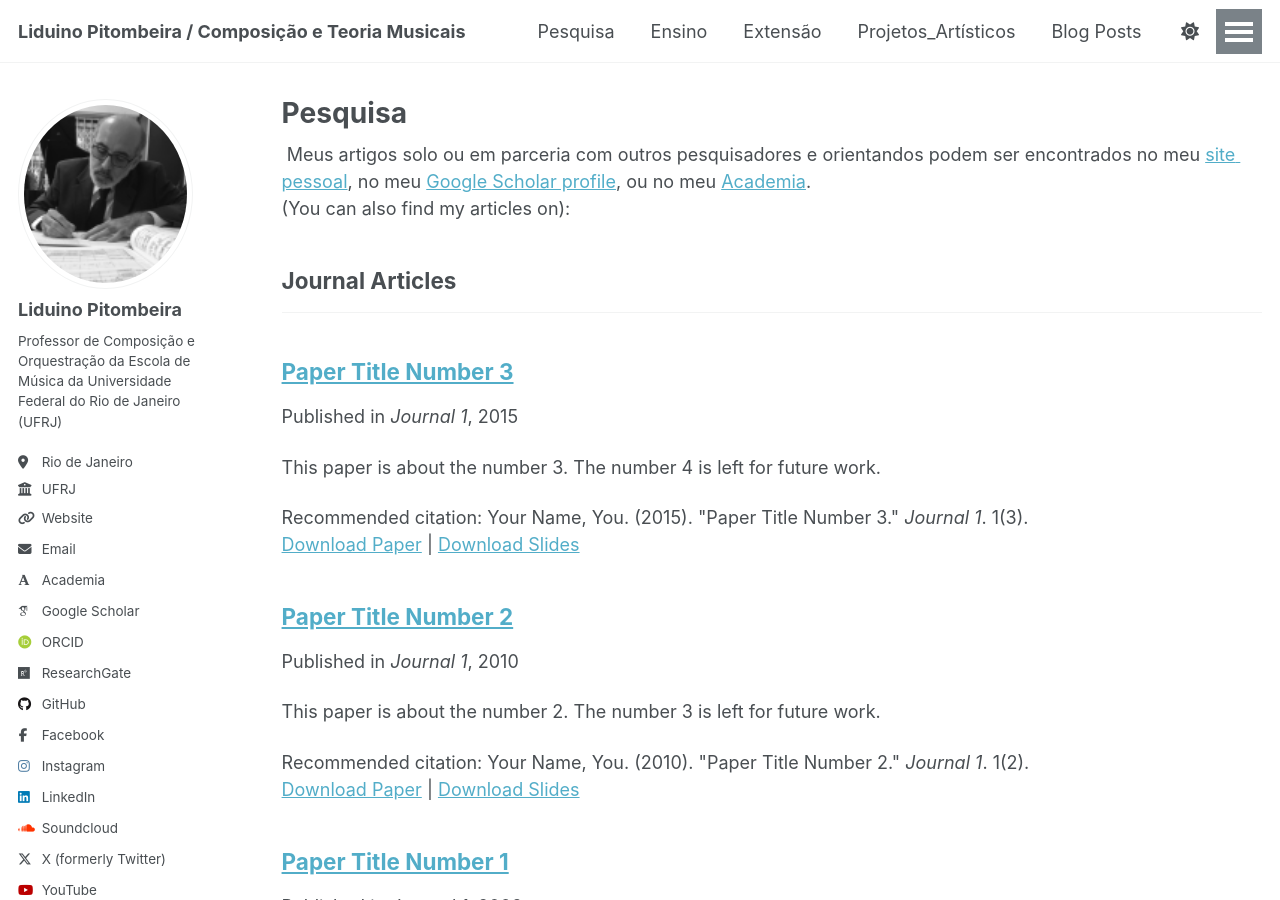
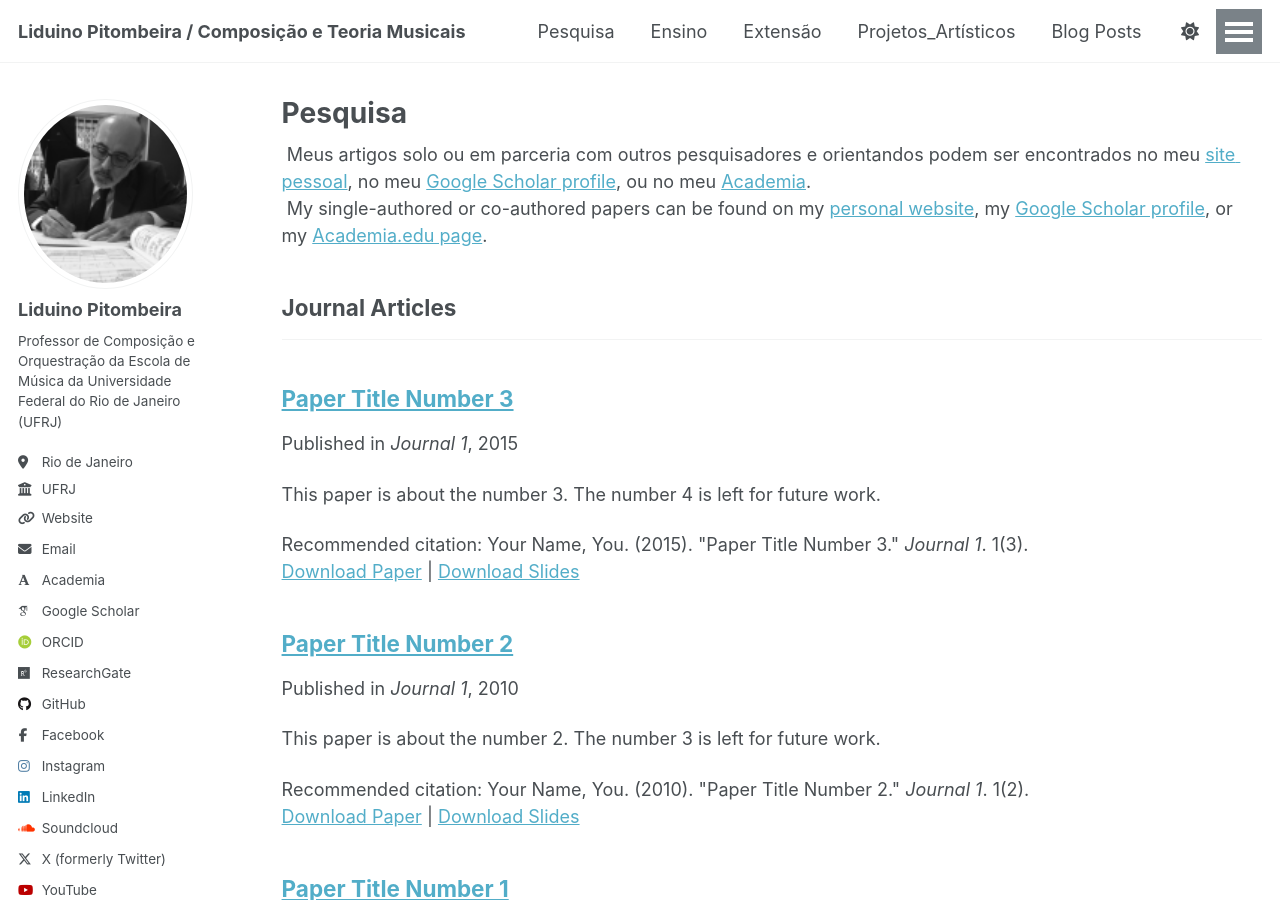
Before and after one commit to liduinopitombeira/liduinopitombeira.github.io, a Jekyll site: the page built from _pages/pesquisa.html, in a window 1280 px wide and 900 px high. Built offline with Jekyll 4.4.1, drawn with Linux system fonts in a browser that asks for light colours; some web fonts are replaced.

Commit message:
Update pesquisa.html

```diff
--- a/_pages/pesquisa.html
+++ b/_pages/pesquisa.html
@@ -9,7 +9,11 @@ author_profile: true
   <div class="wordwrap">
     Meus artigos solo ou em parceria com outros pesquisadores e orientandos podem ser encontrados no meu <a href="{{site.author.uri}}">site pessoal</a>,
     no meu <a href="{{site.author.googlescholar}}">Google Scholar profile</a>, ou no meu <a href="{{site.author.academia}}">Academia</a>.
-    <br>(You can also find my articles on):
+  </div>
+
+  <div class="wordwrap">
+    My single-authored or co-authored papers can be found on my <a href="{{site.author.uri}}">personal website</a>,
+    my <a href="{{site.author.googlescholar}}">Google Scholar profile</a>, or my <a href="{{site.author.academia}}">Academia.edu page</a>.
   </div>
 {% endif %}
 
```
